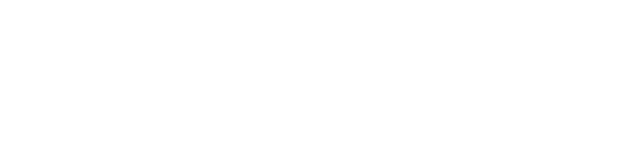
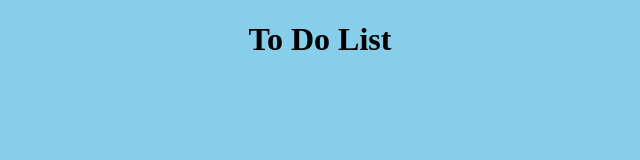
Before and after one commit to Artin1392/small-ToDoList, a plain HTML site: page index.html in a window 1280 px wide. Shown: the whole page, without its empty margins (320-960 px from the left). Drawn offline with Linux system fonts and the light colour scheme.

Commit message:
Initial changes were made

```diff
--- a/index.html
+++ b/index.html
@@ -4,9 +4,13 @@
     <meta charset="UTF-8">
     <meta http-equiv="X-UA-Compatible" content="IE=edge">
     <meta name="viewport" content="width=device-width, initial-scale=1.0">
-    <title>Document</title>
+    <title>To Do List</title>
 </head>
-<body>
-
+<body style="background-color: skyblue">
+    <h1>
+    <center>
+        To Do List
+    </center>
+    </h1>
 </body>
 </html>
```
